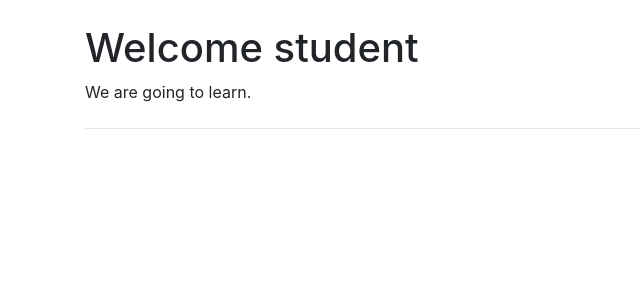
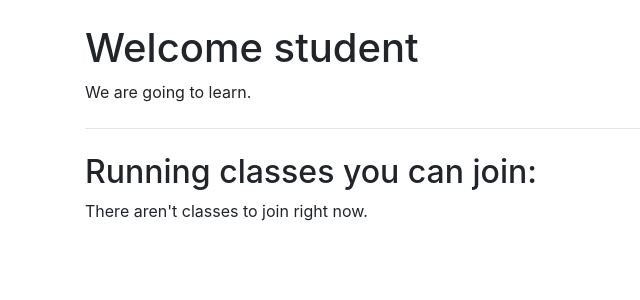
Before and after one commit to JorgeFrias/ClassOnV2, a Flask app: page /student/dashboard in a window 1280 px wide. Shown: the part 56-356 px from the top of the page, without its empty margins (0-640 px from the left). Run offline with Flask 2, Linux system fonts and the light colour scheme; the visitor is signed in with stand-in values (Sample User, id 1); some libraries are stand-ins or nearby versions.

Commit message:
Student dashboard shows the classes able to join. Next: Logic to join a classroom

```diff
--- a/BackEnd/Server/classOn/professor/professor.py
+++ b/BackEnd/Server/classOn/professor/professor.py
@@ -155,7 +155,7 @@ def createClassroom():
         currentProfessor = DBUtils.getProfessor(session['id_professor'])                                    # Object professor
         classroom = dataStructures.Classroom((rows,columns), currentProfessor, assigmentObj, room)   # Object ClassRoom
 
-        id = uuid.uuid4()                   # Classroom Universally Unique IDentifier (UUID) URN Namespace
+        id = str(uuid.uuid4())              # Classroom Universally Unique IDentifier (UUID) URN Namespace
         runningClasses[id] = classroom      # Add to runningClasses with id to be able to track different courses
 
         session['id_class'] = id            # Add to professor's session
--- a/BackEnd/Server/classOn/student/student.py
+++ b/BackEnd/Server/classOn/student/student.py
@@ -3,17 +3,30 @@ from classOn.decorators import is_logged_in
 
 '''Register blueprint'''
 student = Blueprint('student',
-                 __name__,
-                 template_folder='templates',
-                 static_folder='static'
-                 )
+                    __name__,
+                    template_folder='templates',
+                    static_folder='static'
+                    )
+
+''' Global objects import '''
+from classOn import runningClasses
+
 
 @student.route('/')
 @is_logged_in
 def index():
     return redirect(url_for('student.dashboard'))
 
+
 @student.route('/dashboard')
 @is_logged_in
 def dashboard():
-    return render_template('student_dashboard.html')
+    # if there are classes to join:
+    viewRuningClasses = {}
+    if len(runningClasses) > 0:
+        for id, runningClass in runningClasses.items():
+            viewRuningClasses[id] = {'course': runningClass.assigment.course,
+                                     'assigment': runningClass.assigment.name,
+                                     'room': runningClass.room}
+
+    return render_template('student_dashboard.html', runningClasses=viewRuningClasses)
--- a/BackEnd/Server/classOn/student/templates/student_dashboard.html
+++ b/BackEnd/Server/classOn/student/templates/student_dashboard.html
@@ -4,4 +4,26 @@
     <h1>Welcome student</h1>
     <p>We are going to learn.</p>
     <hr class="my-4">
+    <h2>Running classes you can join:</h2>
+
+    <ul class="list-group">
+        {% if runningClasses|length > 0 %}
+        <!--{#-->
+            <!--{% for id, runningClass in runningClasses %}-->
+                <!--<li class="list-group-item">{{ runningClass.course }} in {{ runningClass.room }} </li>-->
+            <!--{% endfor %}-->
+        <!--#}-->
+            {% for id in runningClasses %}
+                <!--<div class="link">-->
+                {%- set runningClass=runningClasses[id] %}
+                <a href="#" class="list-group-item">{{ runningClass['course'] }}, {{ runningClass['assigment'] }} in room: {{ runningClass['room'] }}</a>
+                <!--</div>-->
+            {% endfor %}
+
+
+        {% else %}
+            <p>There aren't classes to join right now.</p>
+        {% endif %}
+    </ul>
+
 {% endblock %}
```
